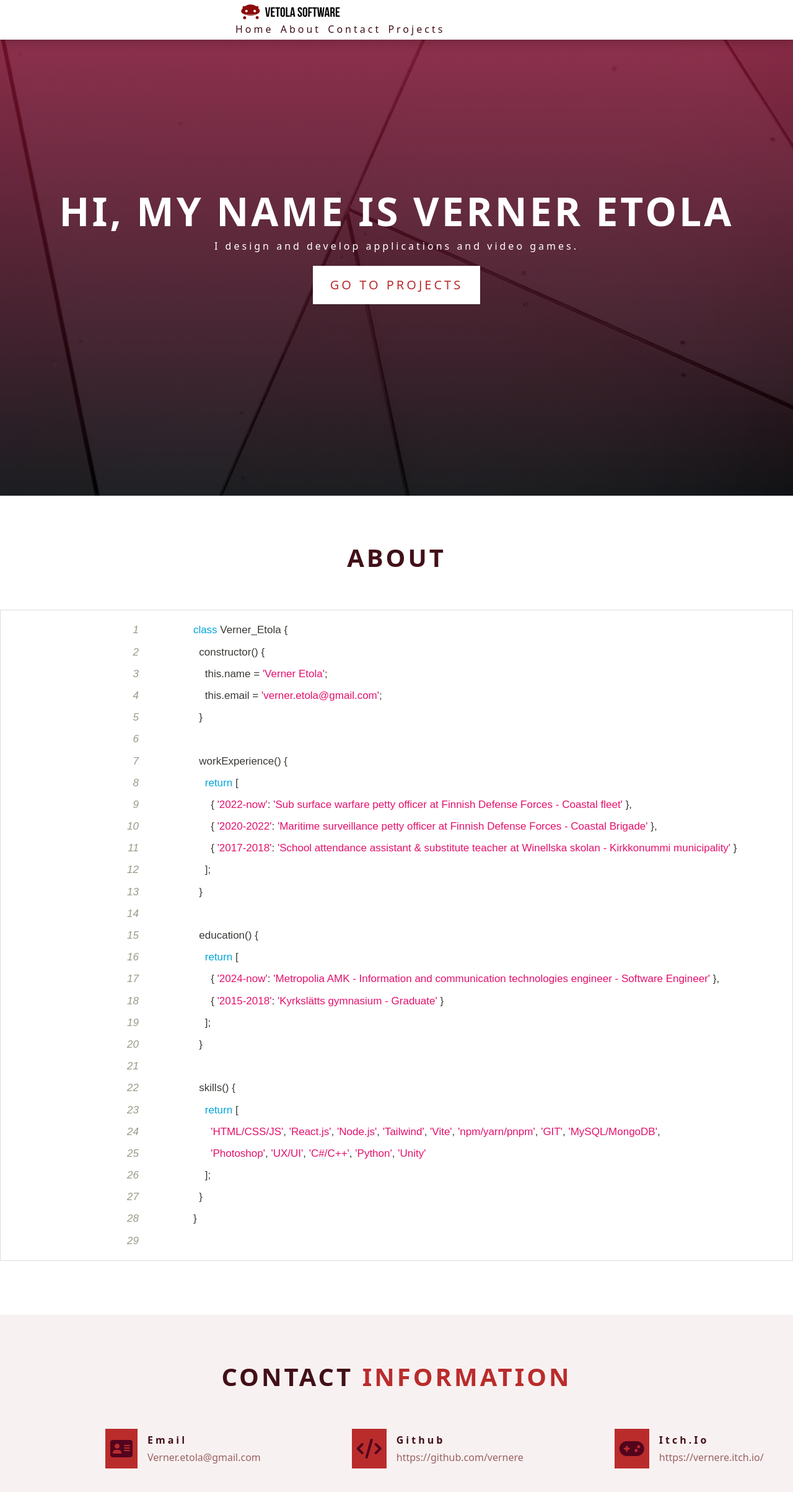
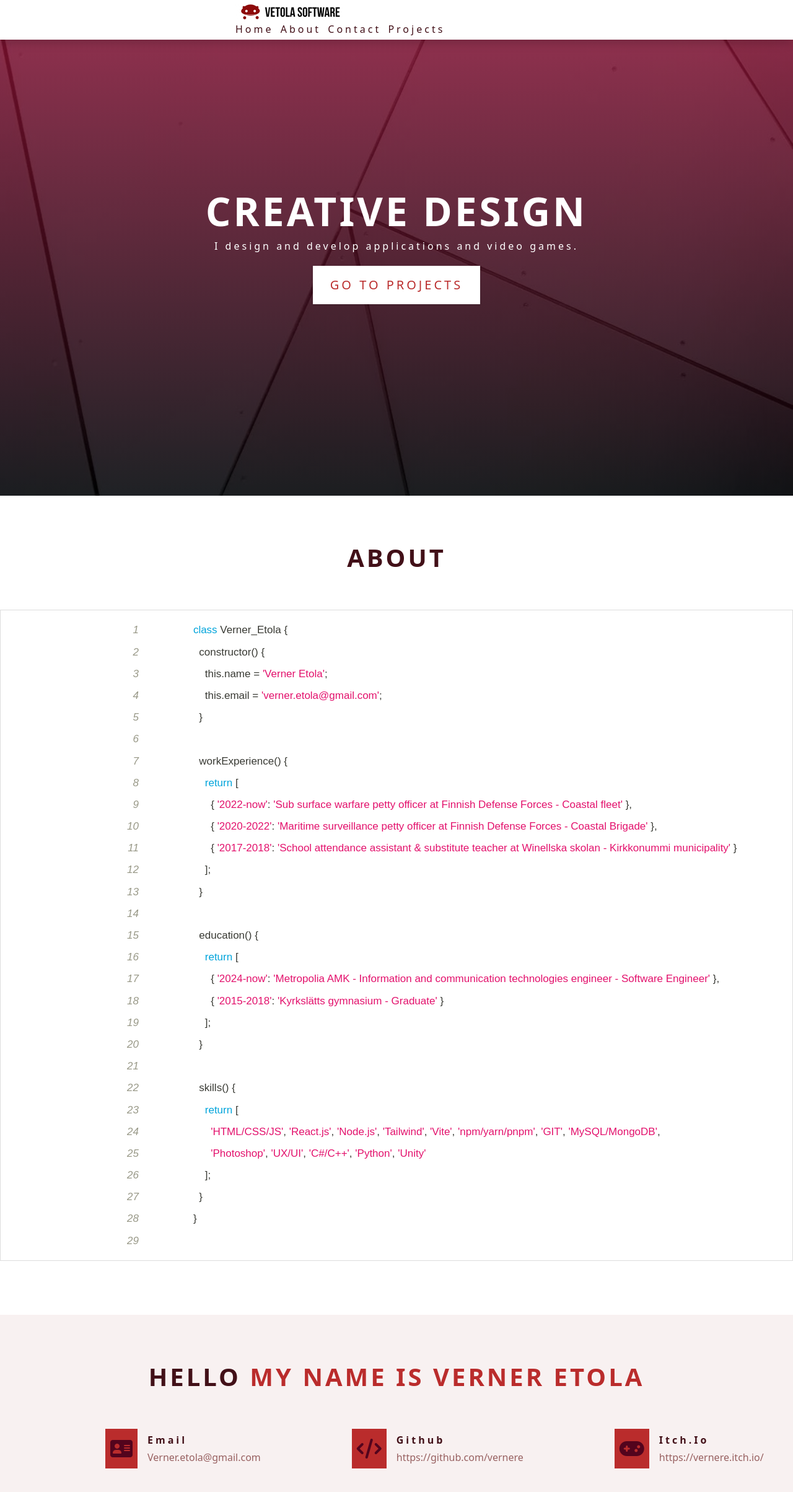
Before and after one commit to vernere/vernere.github.io, a React (Vite) app: page / in a window 1280 px wide. Shown: the top 2408 px of the page at 62% size. Built offline with nearby package versions, Linux system fonts and the light colour scheme.

Commit message:
Updated text

```diff
--- a/src/components/Hero.jsx
+++ b/src/components/Hero.jsx
@@ -2,7 +2,7 @@ function Hero() {
   return (
     <section className="hero" id="home">
       <div className="hero-banner">
-        <h1>Hi, my name is Verner Etola</h1>
+        <h1>Creative design</h1>
         <p>
           I design and develop applications and video games.
         </p>
--- a/src/components/Services.jsx
+++ b/src/components/Services.jsx
@@ -5,7 +5,7 @@ import Service from './Service'
 const Services = () => {
   return (
     <section className='section services' id='services'>
-      <Title title='contact' subTitle='information' />
+      <Title title='Hello' subTitle='My name is Verner Etola' />
 
       <div className='section-center services-center'>
         {services.map((service) => {
```
